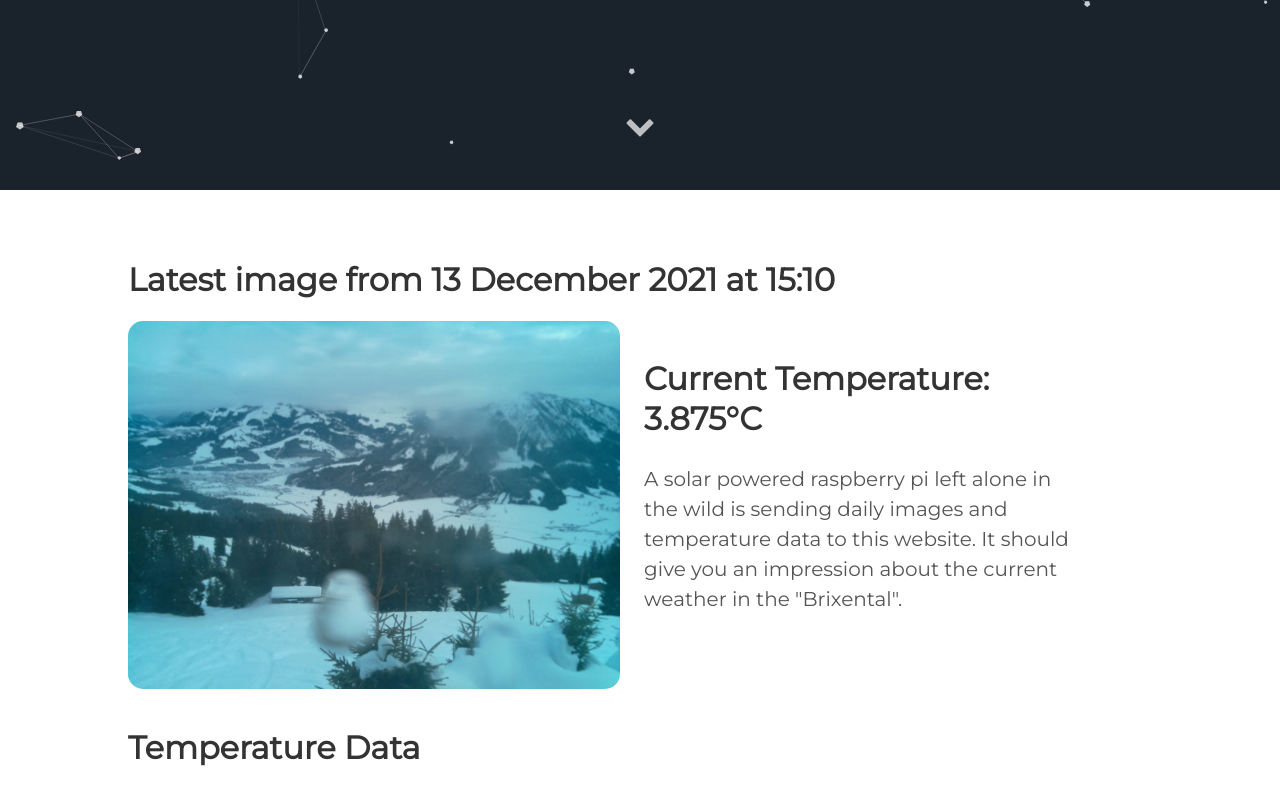
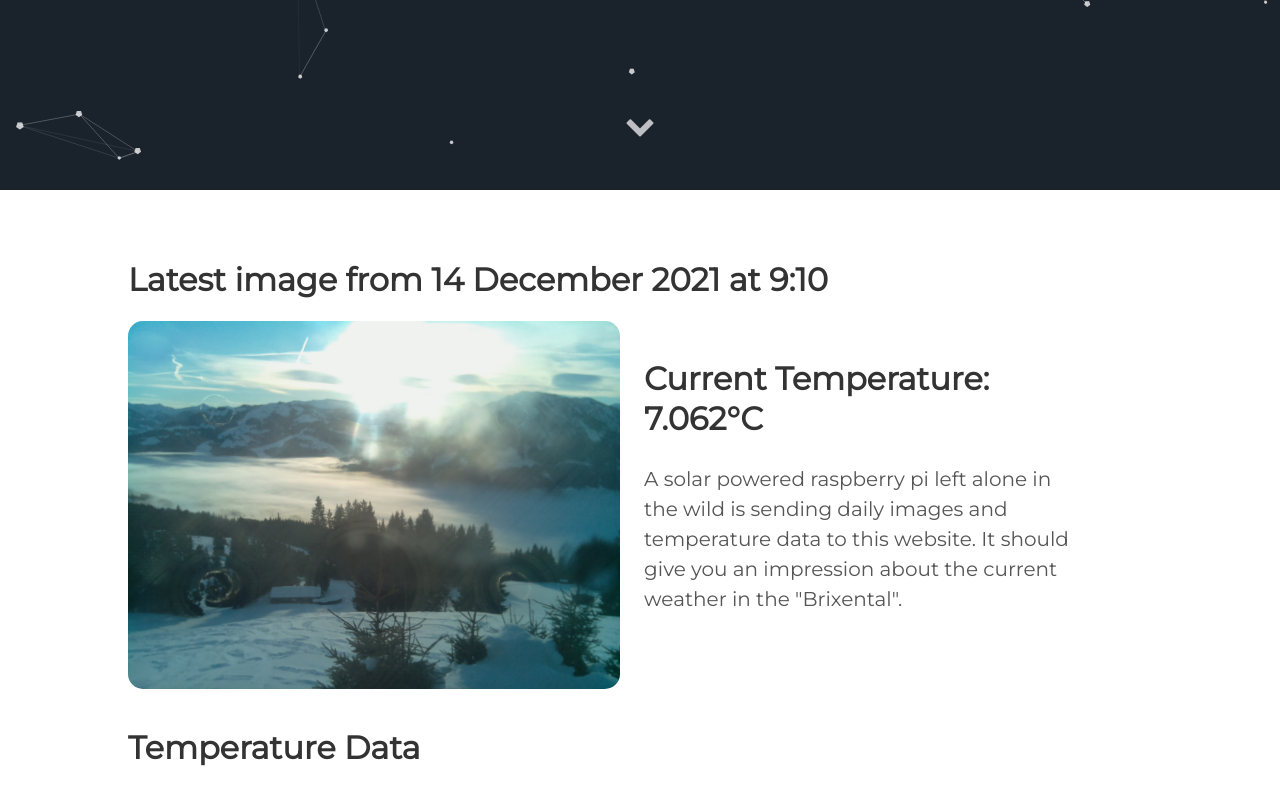
Before and after one commit to vektorious/vektorious.github.io, a Jekyll site: the page built from resources/huette.md, in a window 1280 px wide and 900 px high, scrolled down 710 px. Shown: the top 805 px of the window. Built offline with Jekyll 4.4.1, drawn with Linux system fonts in a browser that asks for light colours.

Commit message:
I'm a bot beep boop

```diff
--- a/resources/huette.md
+++ b/resources/huette.md
@@ -6,13 +6,13 @@ image: '/assets/img/'
 description: 'Live image from the Austrian alps'
 twitter_text: ' '
 ---
-## Latest image from 13 December 2021 at 15:10
+## Latest image from 14 December 2021 at  9:10
 <div class="huette">
   <div class="huette-image">
     <img src="{{ "/assets/img/huette.jpg" | prepend: site.baseurl }}">
   </div>
   <div class="huette-text">
-        <h2>Current Temperature: 3.875°C</h2>
+        <h2>Current Temperature: 7.062°C</h2>
         <p>A solar powered raspberry pi left alone in the wild is sending daily images and temperature data to this website. It should give you an impression about the current weather in the "Brixental".</p>
 
   </div>
```
Also changed, not shown: rpi-script/2021-12-14_090924.txt (renamed from rpi-script/2021-12-13_150925.txt, +5 -5 lines), rpi-script/huette.md (+2 -2 lines), assets/img/huette.jpg, assets/img/temp_plot.png, rpi-script/temp_plot.png, 1 other file.
